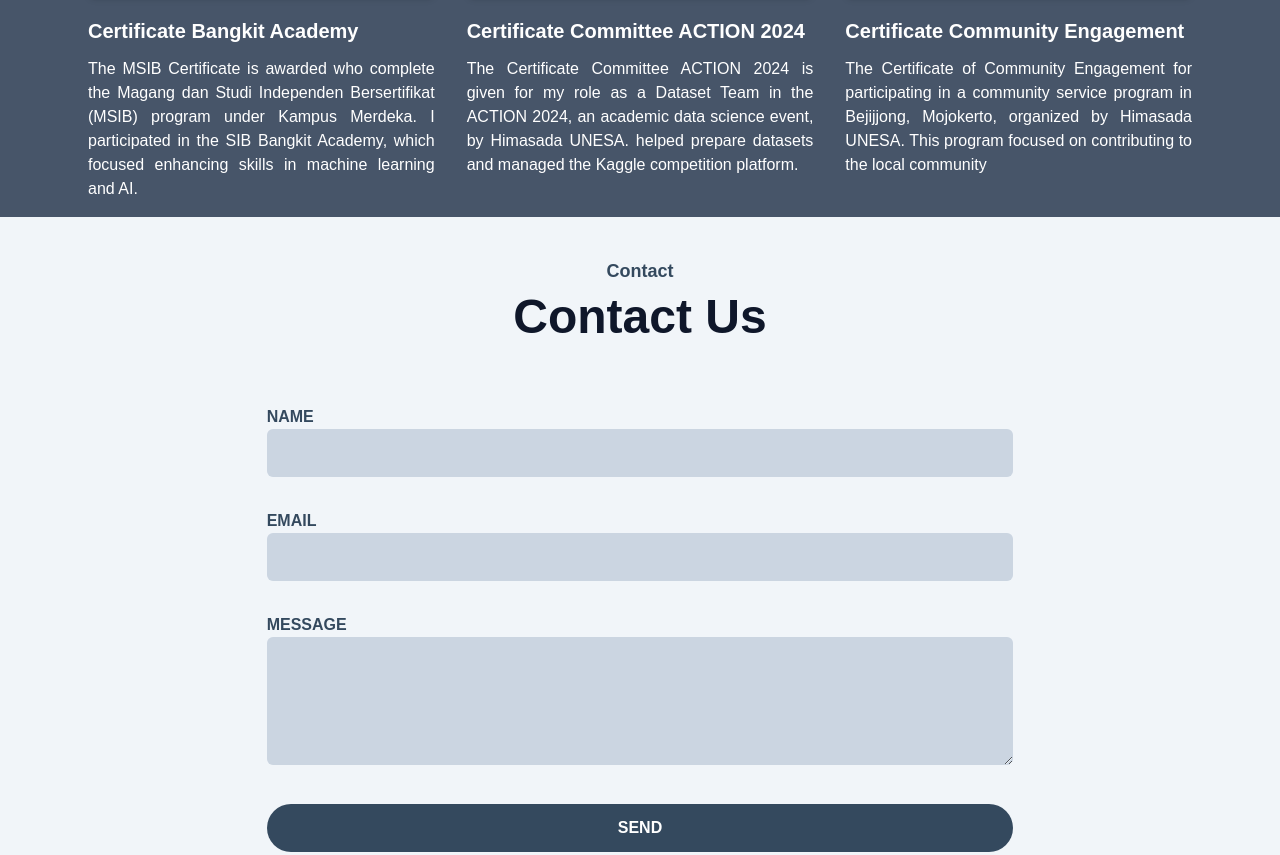
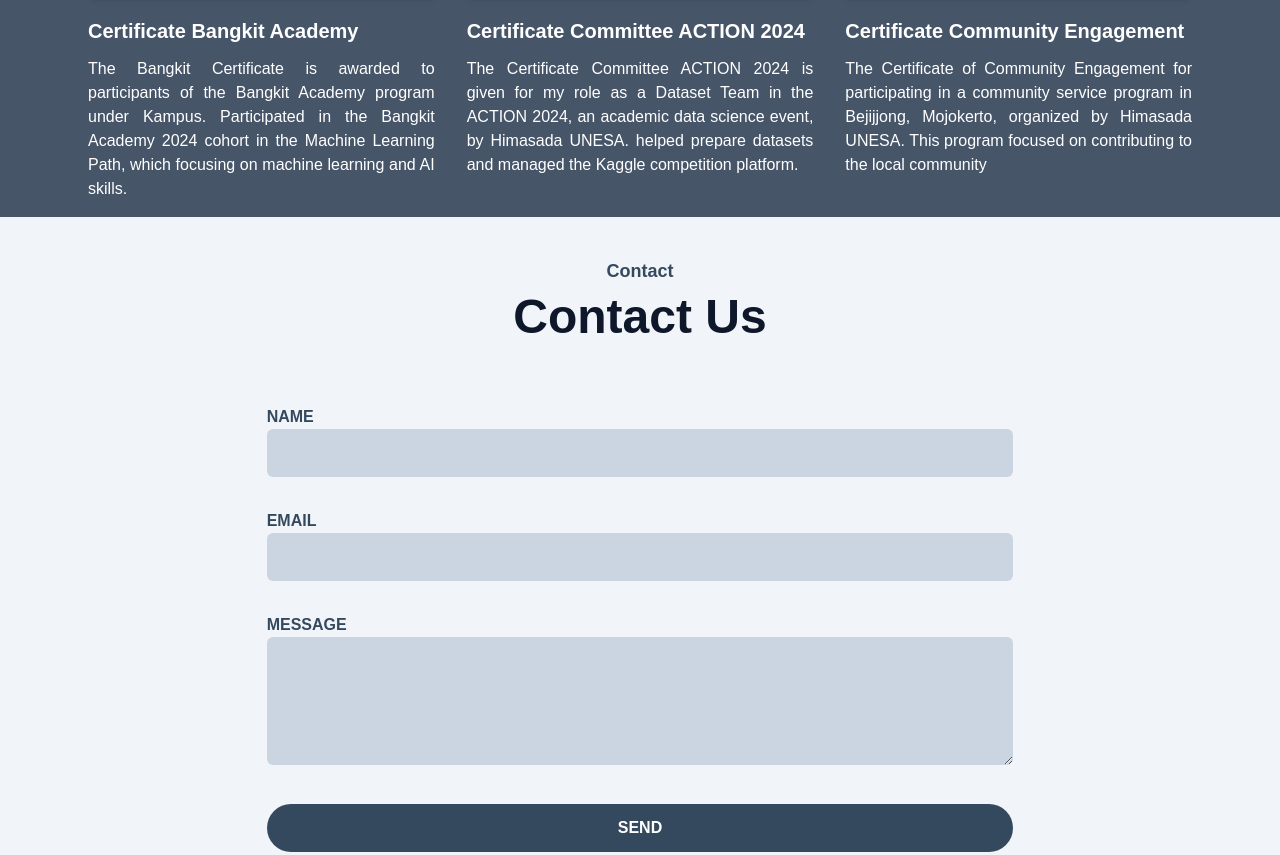
Before and after one commit to rizkyyanuark/Website-Portofolio, a website: page index.html in a window 1280 px wide. Shown: the part 2956-3811 px from the top of the page. Drawn offline with Linux system fonts and the light colour scheme.

Commit message:
fix: update description for Bangkit Academy certificate in index.html

```diff
--- a/index.html
+++ b/index.html
@@ -293,8 +293,7 @@
               </div>
               <h3 class="font-semibold text-xl text-white mt-5 mb-3">Certificate Bangkit Academy</h3>
               <p class="font-medium text-base text-white text-justify">
-                The MSIB Certificate is awarded who complete the Magang dan Studi Independen Bersertifikat (MSIB) program under Kampus Merdeka. I participated in the SIB Bangkit Academy, which focused enhancing skills in machine learning
-                and AI.
+                The Bangkit Certificate is awarded to participants of the Bangkit Academy program under Kampus. Participated in the Bangkit Academy 2024 cohort in the Machine Learning Path, which focusing on machine learning and AI skills.
               </p>
             </div>
             <div class="w-full md:w-1/3 p-4">
```
